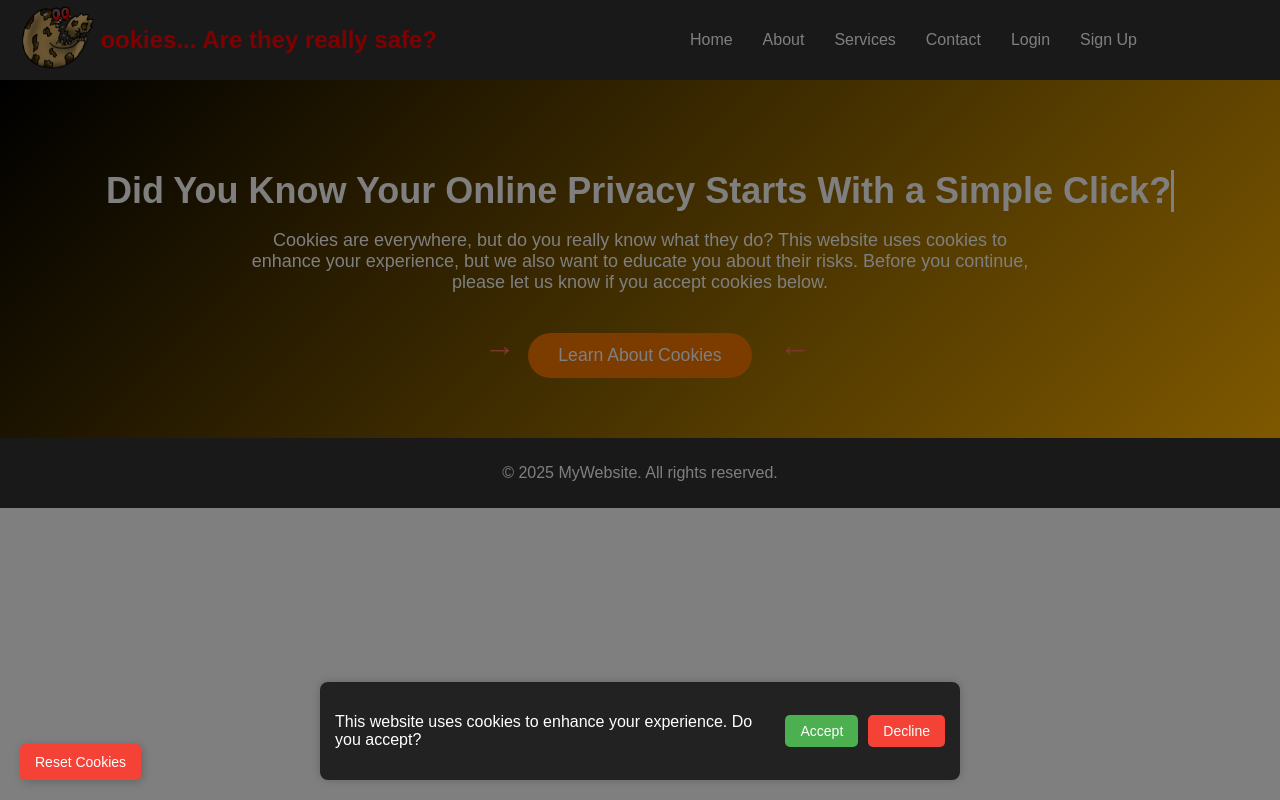
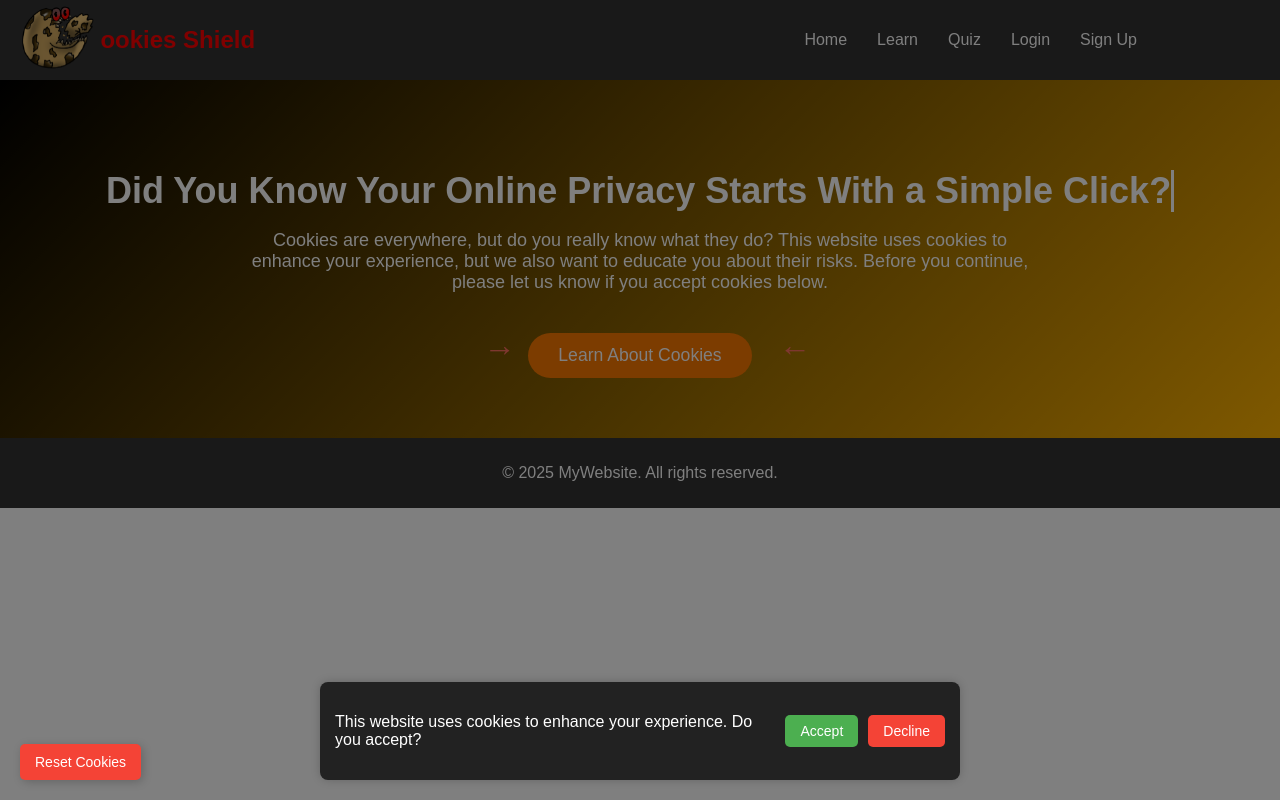
Before and after one commit to M-Uways-S/CS3IP-Individual-Project, a PHP site: page /home.php in a window 1280 px wide. Run offline with PHP 8.4, Linux system fonts and the light colour scheme.

Commit message:
updated nav bar
updated nav bar with proper links

```diff
--- a/home.php
+++ b/home.php
@@ -24,13 +24,13 @@ session_start();
         <nav>
             <div class="logo">
                 <img src="images/cookies-logo.png" alt="Cookies Logo" class="logo-img">
-                <span class="red-text">ookies... Are they really safe?</span>
+                <span class="red-text">ookies Shield</span>
             </div>
             <ul class="nav-links">
                 <li><a href="home.php">Home</a></li>
-                <li><a href="#">About</a></li>
-                <li><a href="#">Services</a></li>
-                <li><a href="#">Contact</a></li>
+                <li><a href="learn.php">Learn</a></li>
+                <li><a href="quiz.php">Quiz</a></li>
+
 
                 <?php if (isset($_SESSION['username']) && !empty($_SESSION['username'])): ?>
                     <!-- Show the username and logout link if logged in -->
@@ -39,7 +39,7 @@ session_start();
                 <?php else: ?>
                     <!-- Show login and signup links if not logged in -->
                     <li><a href="login.php">Login</a></li>
-                    <li><a href="signup.html">Sign Up</a></li>
+                    <li><a href="signup.php">Sign Up</a></li>
                 <?php endif; ?>
             </ul>
         </nav>
```
Also changed, not shown: login.php (+3 -4 lines), quiz.php (+3 -4 lines), signup.php (+3 -4 lines).
